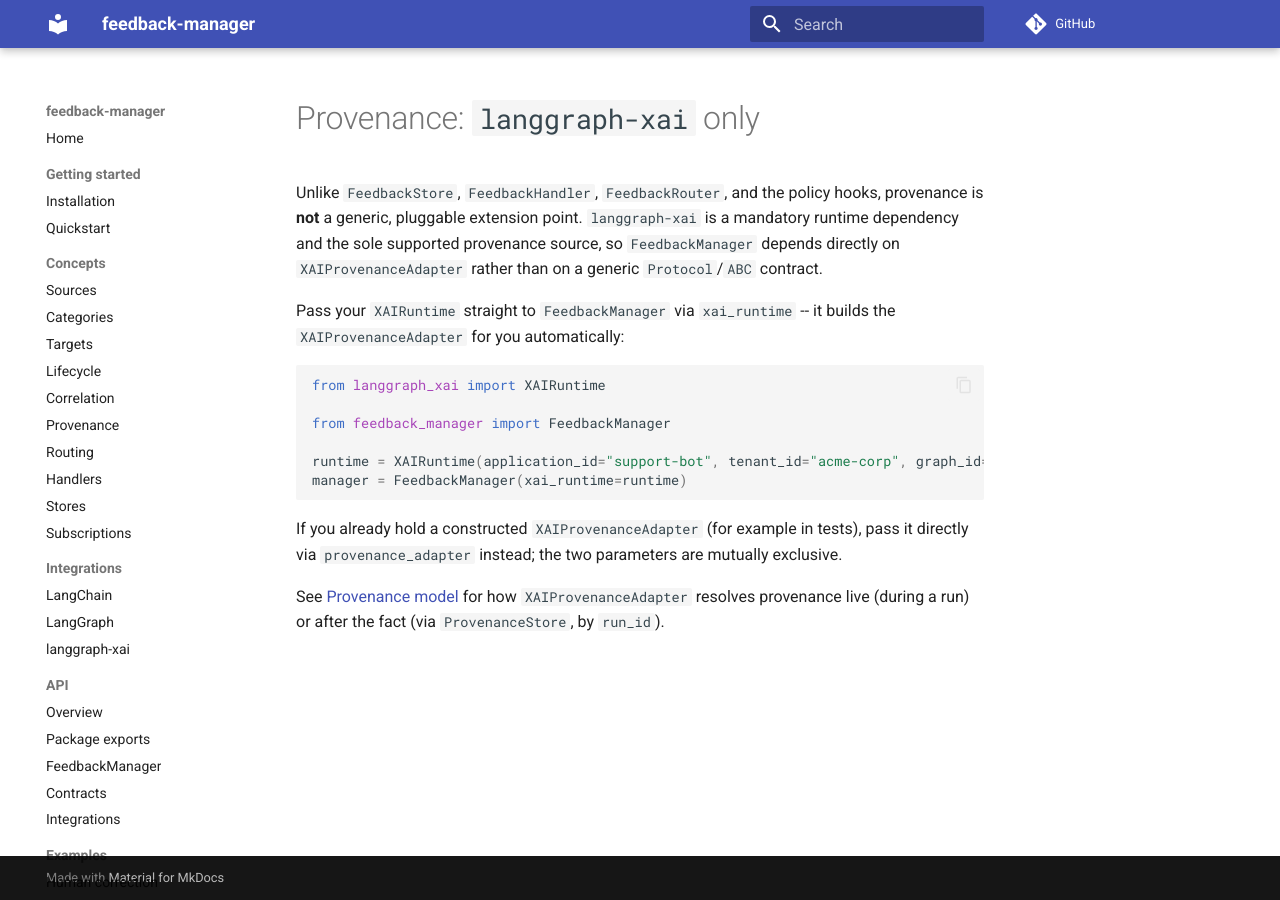
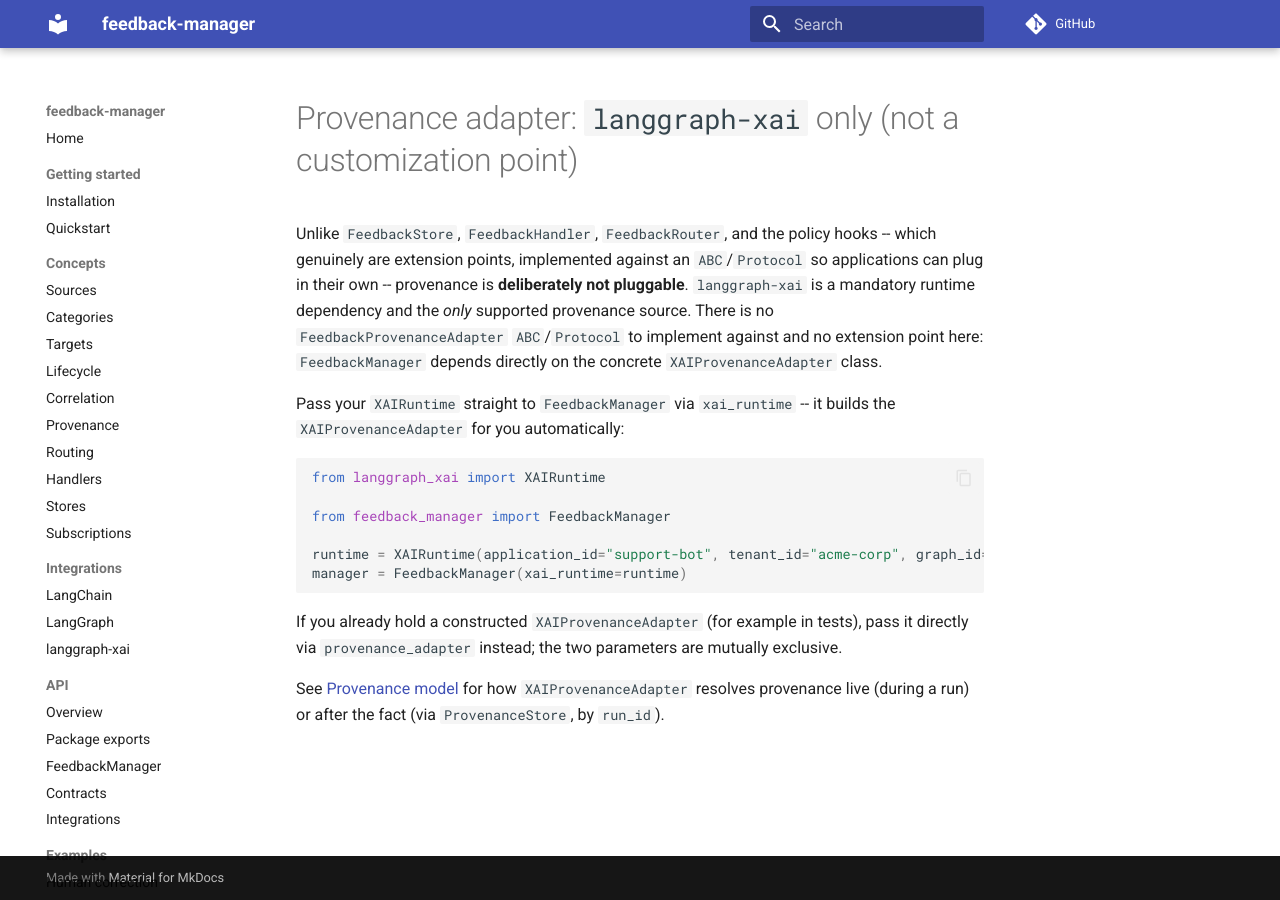
Before and after one commit to smuniharish/feedback-manager, an MkDocs documentation site: the page built from docs/advanced/provenance-adapter.md, in a window 1280 px wide. Built offline with MkDocs 1.6.1 and Material for MkDocs 9.7.7, drawn with Linux system fonts in a browser that asks for light colours; comment, search, counter and statistics services are not loaded.

Commit message:
docs: stop calling the langgraph-xai provenance adapter "custom"
The nav label and page title "Custom provenance adapter (langgraph-xai
only)" were self-contradictory: provenance was deliberately made
non-extensible per prior direction (langgraph-xai is the sole,
hardwired provenance source with no ABC/Protocol customization point,
unlike FeedbackStore/FeedbackHandler/FeedbackRouter/policy hooks which
genuinely are pluggable). Calling it "custom" implied the opposite.

- Rename docs/advanced/custom-provenance-adapter.md -> provenance-adapter.md.
- Update its heading and nav label to "Provenance adapter: langgraph-xai
  only (not a customization point)" and explicitly state there is no
  FeedbackProvenanceAdapter ABC/Protocol to implement against -- matching
  the real source, where XAIProvenanceAdapter is a concrete class, not an
  extension contract.

```diff
--- a/docs/advanced/custom-provenance-adapter.md
+++ b/docs/advanced/provenance-adapter.md
@@ -1,10 +1,13 @@
-# Provenance: `langgraph-xai` only
+# Provenance adapter: `langgraph-xai` only (not a customization point)
 
 Unlike `FeedbackStore`, `FeedbackHandler`, `FeedbackRouter`, and the
-policy hooks, provenance is **not** a generic, pluggable extension point.
-`langgraph-xai` is a mandatory runtime dependency and the sole supported
-provenance source, so `FeedbackManager` depends directly on
-`XAIProvenanceAdapter` rather than on a generic `Protocol`/`ABC` contract.
+policy hooks -- which genuinely are extension points, implemented against
+an `ABC`/`Protocol` so applications can plug in their own -- provenance is
+**deliberately not pluggable**. `langgraph-xai` is a mandatory runtime
+dependency and the *only* supported provenance source. There is no
+`FeedbackProvenanceAdapter` `ABC`/`Protocol` to implement against and no
+extension point here: `FeedbackManager` depends directly on the concrete
+`XAIProvenanceAdapter` class.
 
 Pass your `XAIRuntime` straight to `FeedbackManager` via `xai_runtime` --
 it builds the `XAIProvenanceAdapter` for you automatically:
--- a/mkdocs.yml
+++ b/mkdocs.yml
@@ -77,7 +77,7 @@ nav:
       - Custom handler: advanced/custom-handler.md
       - Custom router: advanced/custom-router.md
       - Custom source/category: advanced/custom-source-category.md
-      - Custom provenance adapter (langgraph-xai only): advanced/custom-provenance-adapter.md
+      - "Provenance adapter (langgraph-xai only, not extensible)": advanced/provenance-adapter.md
   - Reliability:
       - Failure isolation: reliability/failure-isolation.md
       - Idempotency: reliability/idempotency.md
```
